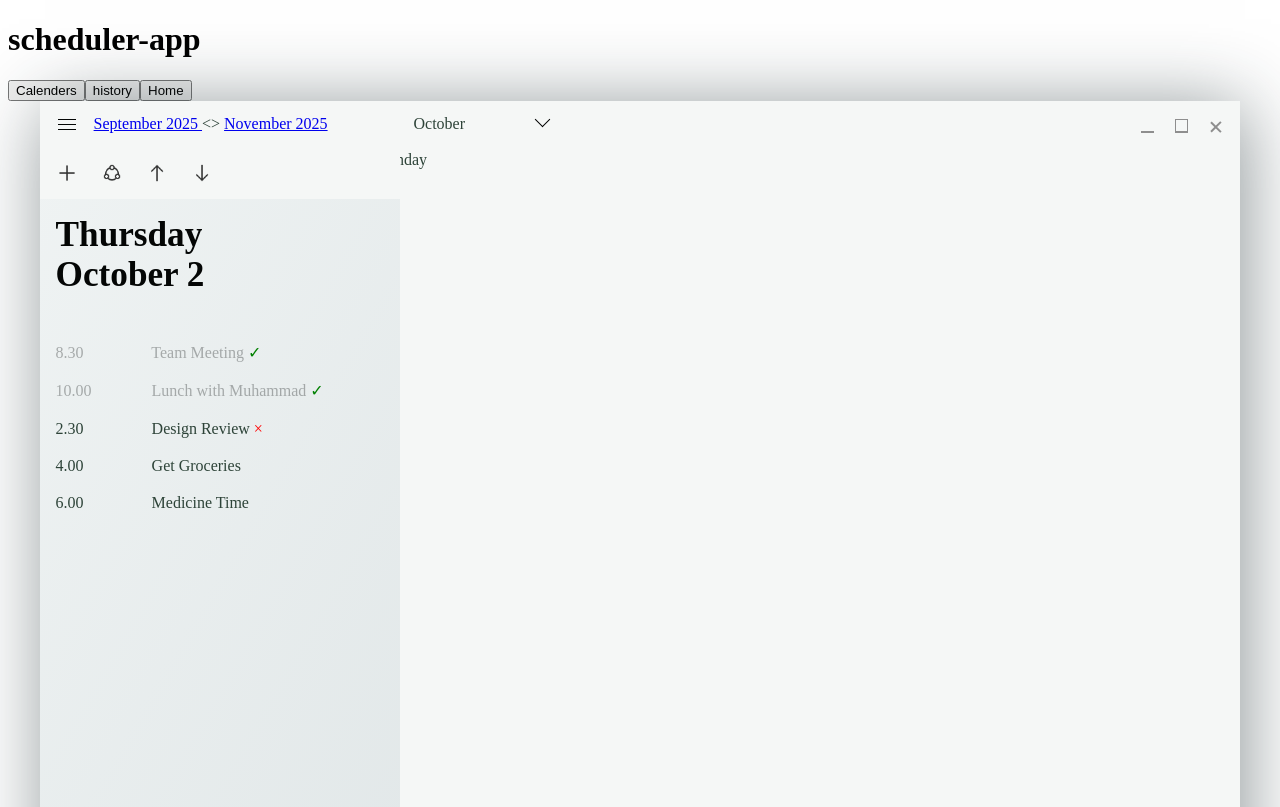
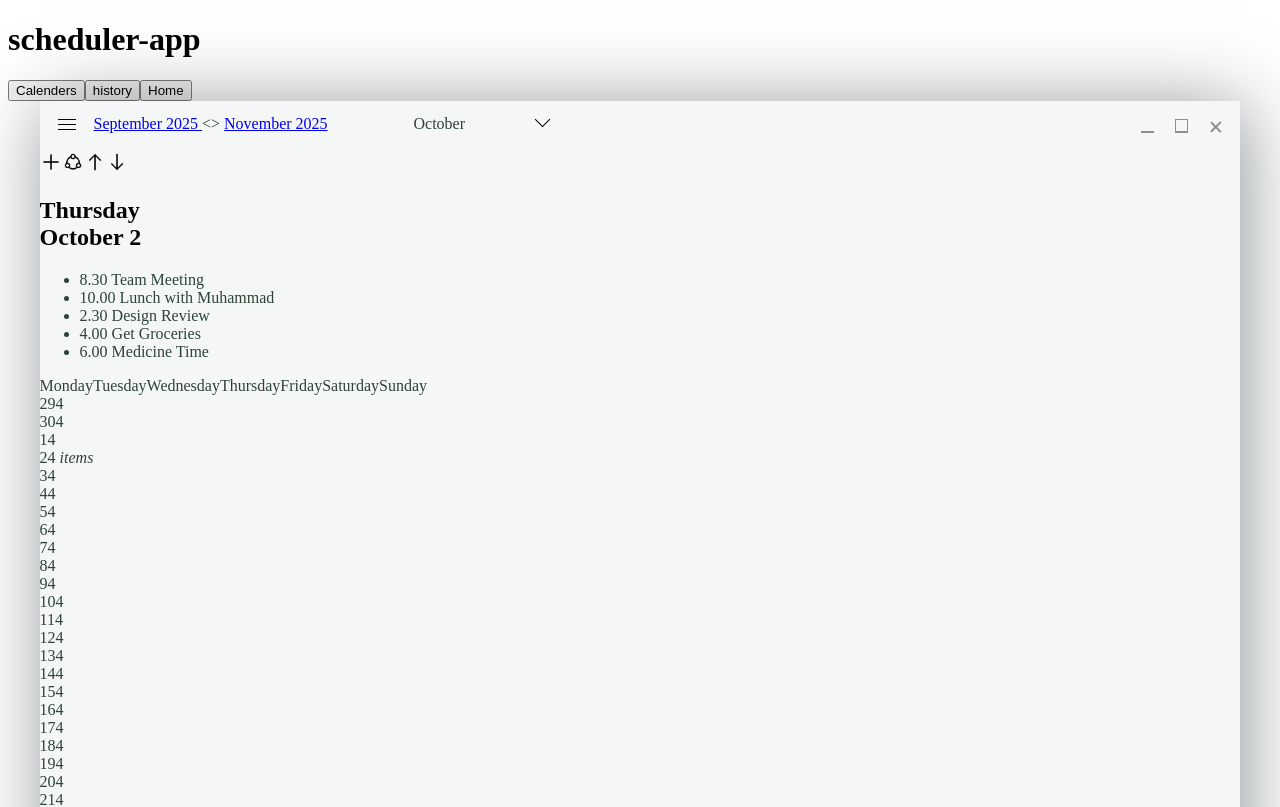
Before and after one commit to waseemahmed45/calendar-app, an Angular app: page /calenders in a window 1280 px wide. Shown: the top 807 px of the page. Built offline with nearby package versions, Linux system fonts and the light colour scheme.

Commit message:
Update calendars.component.scss

```diff
--- a/src/app/calendars/calendars.component.scss
+++ b/src/app/calendars/calendars.component.scss
@@ -255,102 +255,3 @@ p, span, ul, li {
 .title-bar .title-bar__close:hover:before {
   // border-color: #FFFFFF;
 }
-
-
-// Side bar
-// ----------------------------- //
-.calendar__sidebar {
-	width: 100%;
-	margin: 0 auto;
-	float: none;
-	background:linear-gradient(120deg, lighten($blue-white, 5%), $blue-white);
-	padding-bottom: 0.7rem;
-
-	@media screen and (min-width:55em) {
-		position: absolute;
-		height: 100%;
-		width: 30%;
-		float: left;
-		margin-bottom: 0;
-	}
-}
-
-.calendar__sidebar .content{
-	padding: 2rem 1.5rem 2rem 4rem;
-	color: $black;
-}
-
-.sidebar__nav {
-	display: flex;
-	align-items: center;
-	justify-content: flex-start;
-	margin-bottom: 0.9rem;
-  padding: 0.7rem 1rem;
-	background-color: $white;
-}
-
-.sidebar__nav-item {
-	display: inline-block;
-	width: 22px;
-	margin-right: 23px;
-	padding: 0;
-	opacity: 0.8;
-}
-
-.sidebar__list{
-	list-style: none;
-	margin: 0;
-	padding-left: 1rem;
-	padding-right: 1rem;
-}
-
-.sidebar__list-item {
-	margin: 1.2rem 0;
-	color: lighten($black, 20%);
-	font-weight: 100;
-	font-size: 1rem;
-	.check:before{
-		content : '✓';
-		color : green;
-	}
-
-	.cross:before{
-		content: "\00d7";
-		color:red;
-	 }
-}
-
-.list-item__time {
-  display: inline-block;
-	width: 60px;
-
-	@media screen and (min-width:55em) {
-		margin-right: 2rem;
-	}
-}
-.sidebar__list-item--complete {
-	color: transparentize($black, 0.7);
-
-	.list-item__time {
-		color: transparentize($black, 0.7);
-	}
-}
-
-.sidebar__heading {
-	font-size: 2.2rem;
-	font-weight: bold;
-	padding-left: 1rem;
-	padding-right: 1rem;
-	margin-bottom: 3rem;
-	margin-top: 1rem;
-
-	span {
-		float: right;
-		font-weight: 300;
-	}
-}
-
-.calendar__heading-highlight {
-	color: #2d444a;
-	font-weight: 900;
-}
```
